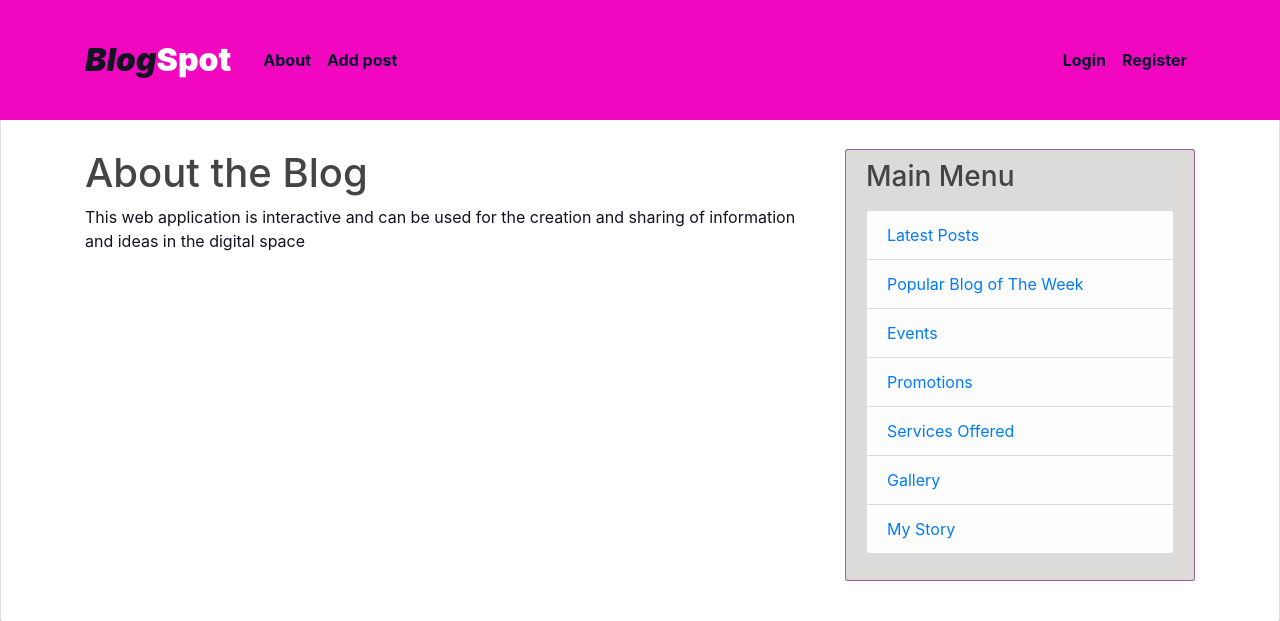
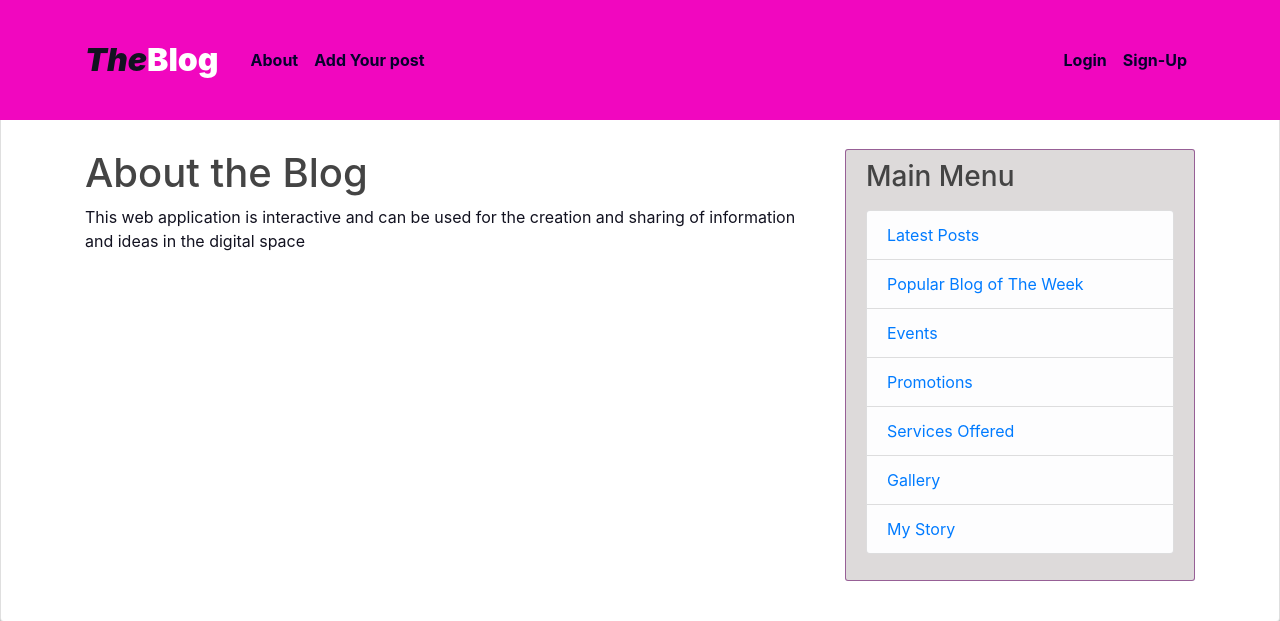
Before and after one commit to fnyaoke/blog, a Flask app: page /about in a window 1280 px wide. Shown: the top 621 px of the page. Run offline with Flask 2, Linux system fonts and the light colour scheme; some libraries are stand-ins or nearby versions.

Commit message:
changing fonts and style

```diff
--- a/app/templates/macros.html
+++ b/app/templates/macros.html
@@ -5,33 +5,33 @@
     <link rel="stylesheet" href="{{url_for('static', filename = 'main.css')}}">
 
     {% if title%}
-        <title>Pitch Blog -{{ title }}</title>
+        <title>Blog -{{ title }}</title>
     {% else %}
-        <title>Pitch Blog</title>
+        <title>The Blog</title>
     {% endif%}
-    <title>Pitch Perfect</title>
+    <title>Blog</title>
 </head>
 <body>
   <div class="card">
     <div class="card-body">
-      <header class="site-header">
+      <header class="site-header" background="pink">
         <nav class="navbar navbar-expand-md navbar-dark bg-steel fixed-top">
           <div class="container">
-            <strong><a class="navbar-brand mr-4 " style="font-weight: bolder; font-size: xx-large;" href="/"><em>Blog</em>Spot</a></strong>
+            <strong><a class="navbar-brand mr-4 " style="font-weight: bolder; font-size: xx-large;" background-color="pink" href="/"><em>The</em>Blog</a></strong>
             <div class="collapse navbar-collapse" id="navbarToggle">
               <div class="navbar-nav mr-auto">
                 <a class="nav-item nav-link font-weight-bold" href="{{url_for('main.about')}}">About</a>
-                <li><a class="nav-item nav-link font-weight-bold" href="{{url_for('main.new_post')}}">Add post</a></li>
+                <li><a class="nav-item nav-link font-weight-bold" href="{{url_for('main.new_post')}}">Add Your post</a></li>
               </div>
               <!-- Navbar Right Side -->
               <div class="navbar-nav font-weight-bold">
                 {% if current_user.is_authenticated %}
                   <li class="nav-item nav-link">{{current_user.username}}</li>
-                  <li><a class="nav-item nav-link" href="{{url_for('main.profile',uname=current_user.username)}}">Profile</a></li>
+                  <li><a class="nav-item nav-link" href="{{url_for('main.profile',uname=current_user.username)}}">Your Profile</a></li>
                   <li><a class="nav-item nav-link" href="{{url_for('auth.logout')}}">Sign out</a></li>
                   {% else %}
                 <a class="nav-item nav-link"  href="{{url_for('auth.login')}}">Login</a>
-                <a class="nav-item nav-link" href="{{url_for('auth.register')}}">Register</a>
+                <a class="nav-item nav-link" href="{{url_for('auth.register')}}">Sign-Up</a>
                 {%endif%}
               </div>
             </div>
```
